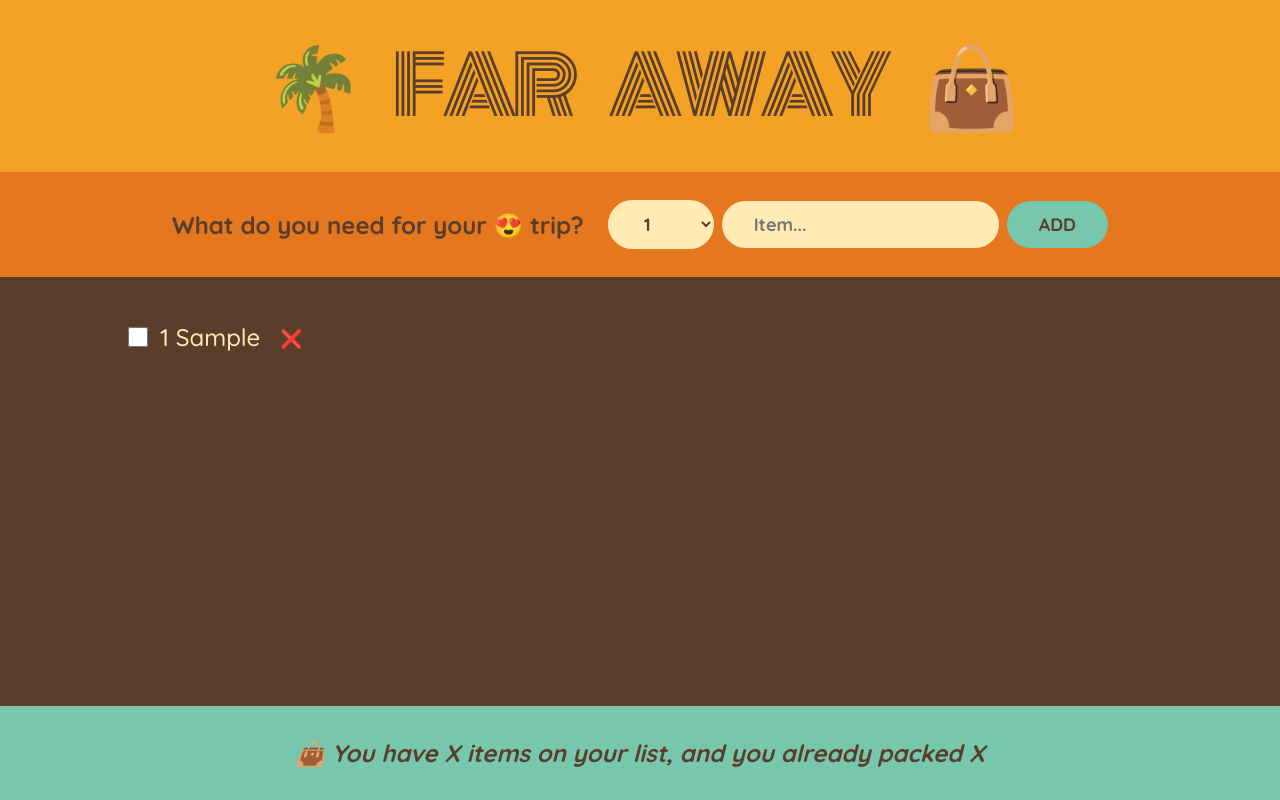
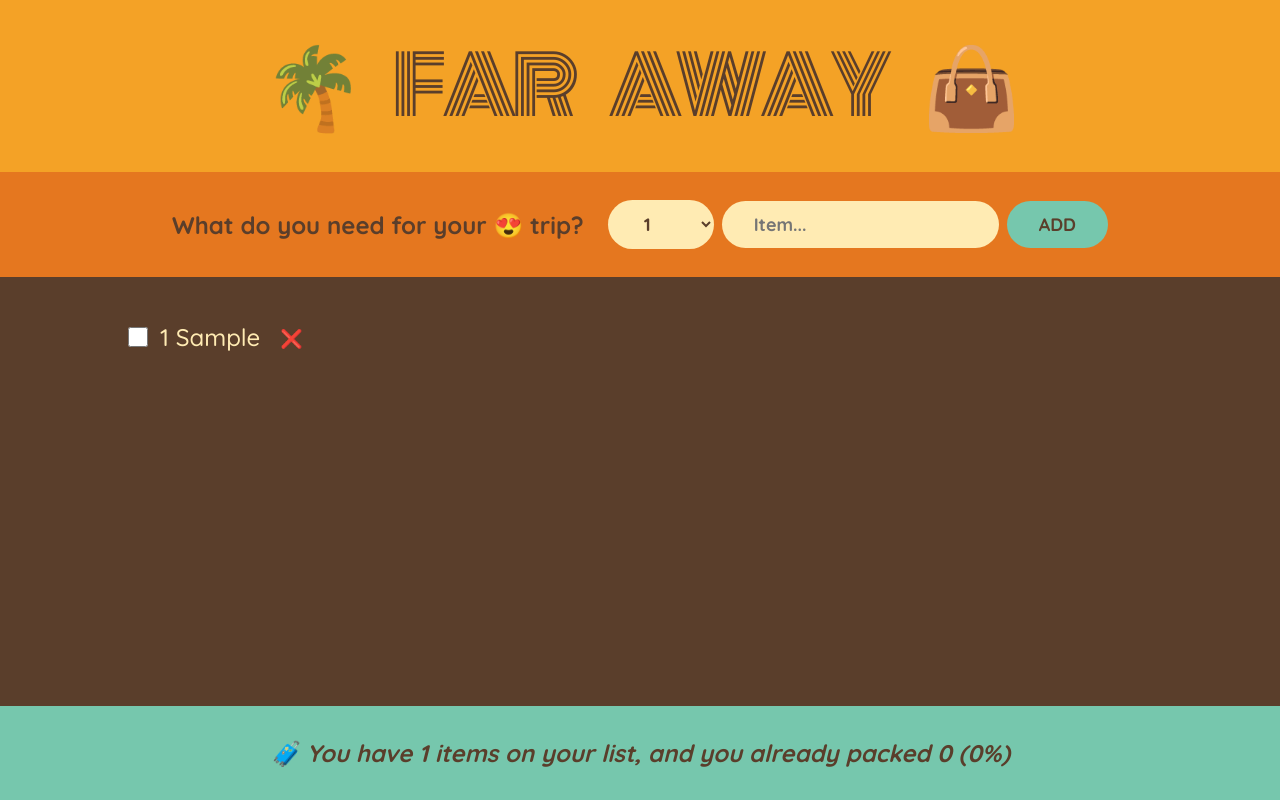
Before and after one commit to ivantxo/05_travel_list, a React (Create React App) app: page / in a window 1280 px wide. Both pictures are taken after typing "Sample" into the empty fields and a click on the button "ADD". Built offline with nearby package versions, Linux system fonts and the light colour scheme.

Commit message:
Derived state
Calculating statistics as derived state

```diff
--- a/src/App.js
+++ b/src/App.js
@@ -33,7 +33,7 @@
         onDeleteItem={handleDeleteItem}
         onToggleItem={handleToggleItem}
       />
-      <Stats />
+      <Stats items={items} />
     </div>
   );
 }
--- a/src/Form.js
+++ b/src/Form.js
@@ -10,7 +10,6 @@
     if (!description) return;
 
     const newItem = { description, quantity, packed: false, id: Date.now() };
-    console.log(newItem);
 
     onAddItems(newItem);
 
--- a/src/Stats.js
+++ b/src/Stats.js
@@ -1,7 +1,22 @@
-function Stats() {
+function Stats({ items }) {
+  if (!items.length) {
+    return (
+      <p className="stats">
+        <em>Start adding some items to your packing list 🚀</em>
+      </p>
+    );
+  }
+  const numItems = items.length;
+  const numPacked = items.filter((item) => item.packed).length;
+  const percentage = Math.round((numPacked / numItems) * 100);
+
   return (
     <footer className="stats">
-      <em>👜 You have X items on your list, and you already packed X</em>
+      <em>
+        {percentage === 100
+          ? "You got everything! Ready to go ✈️"
+          : `🧳 You have ${numItems} items on your list, and you already packed ${numPacked} (${percentage}%)`}
+      </em>
     </footer>
   );
 }
```
